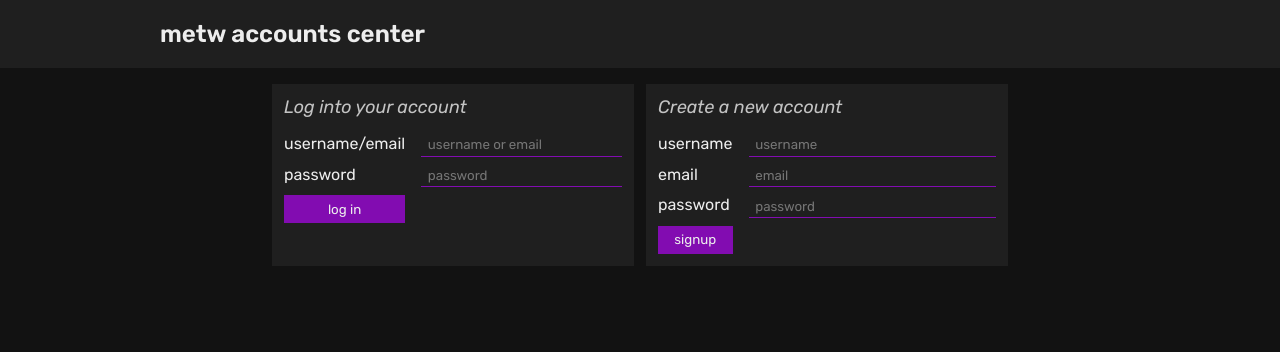
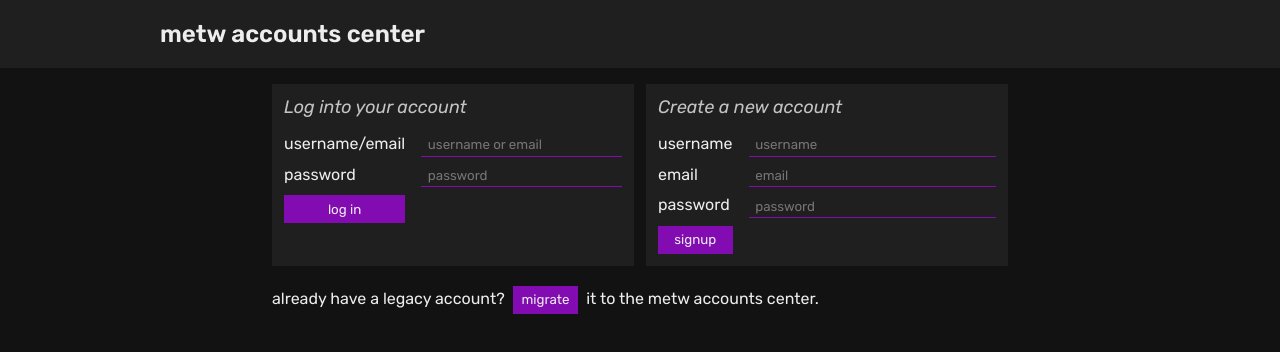
Before and after one commit to metwse/metw-accounts-center-www, a React (Vite) app: page / in a window 1280 px wide. Shown: the top 352 px of the page. Built offline with nearby package versions, Linux system fonts and the light colour scheme; no server answers.

Commit message:
add v1 migration links

```diff
--- a/src/pages/gateway/index.tsx
+++ b/src/pages/gateway/index.tsx
@@ -101,6 +101,12 @@ export default function GatewayPage(
             </div> : null}
         </form>
       </section>
+
+      <div className={styles['migrate']}>
+        <span>already have a legacy account?</span>
+        <button onClick={() => open('/accounts-center-migration/')}>migrate</button>
+        it to the metw accounts center.
+      </div>
     </main>
   );
 }
--- a/src/pages/gateway/style.module.scss
+++ b/src/pages/gateway/style.module.scss
@@ -19,6 +19,12 @@
   }
 }
 
+.migrate {
+  grid-column: 1 / 3;
+
+  button { display: inline-flex; margin: 0.5rem }
+}
+
 @media (max-width: 40rem) {
   .main { display: flex; }
 }
--- a/src/pages/session/index.tsx
+++ b/src/pages/session/index.tsx
@@ -75,10 +75,16 @@ export default function SessionPage(
           <input type="submit" value="add email" />
         </form>
 
-        <div>
+        <div className={styles['buttons']}>
           <button onClick={
             () => { awaitOverlay(() => session.logout()); }
           }>logout</button>
+
+          <button
+            onClick={() => open(`/accounts-center-migration/authenticate?${session.token}`)}
+            >
+              log into metw.cc
+          </button>
         </div>
       </section>
     </main>
--- a/src/pages/session/style.module.scss
+++ b/src/pages/session/style.module.scss
@@ -34,6 +34,11 @@
   }
 }
 
+.buttons {
+  display: flex;
+  flex-wrap: wrap; gap: 0.25rem 0.5rem;
+}
+
 @media (max-width: 24rem) {
   .main form {
     flex-direction: column;
```
